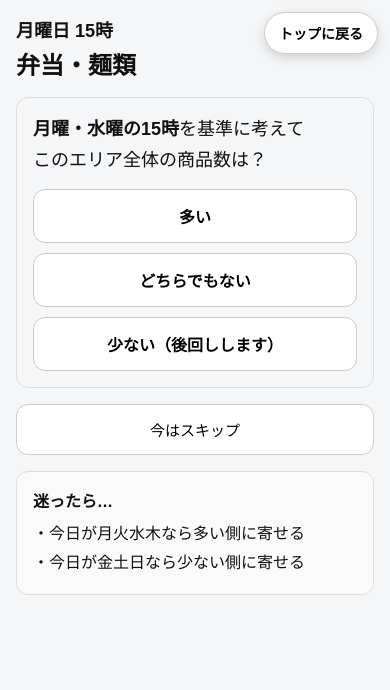
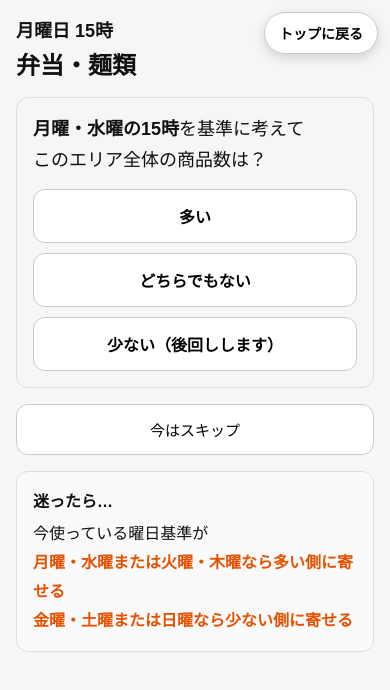
Before and after one commit to doribar/nebiki-helper, a React (Vite) app: page / in a window 390 px wide. Both pictures are taken after a click on the button "弁当・麺類から開始". Shown: the top 690 px of the page. Built offline with nearby package versions, Linux system fonts and the light colour scheme.

Commit message:
phone test

```diff
--- a/src/components/screens/AreaJudgeScreen.tsx
+++ b/src/components/screens/AreaJudgeScreen.tsx
@@ -146,10 +146,14 @@ export function AreaJudgeScreen({
       >
         <div style={{ fontWeight: 800, marginBottom: 8 }}>迷ったら…</div>
         <div style={{ lineHeight: 1.8 }}>
-          ・今日が月火水木なら多い側に寄せる
-          <br />
-          ・今日が金土日なら少ない側に寄せる
-        </div>
+  <div>今使っている曜日基準が</div>
+  <div style={{ color: "#e65100", fontWeight: 700 }}>
+    月曜・水曜または火曜・木曜なら多い側に寄せる
+  </div>
+  <div style={{ color: "#e65100", fontWeight: 700 }}>
+    金曜・土曜または日曜なら少ない側に寄せる
+  </div>
+</div>
       </section>
 
 
--- a/src/components/screens/RateDisplayScreen.tsx
+++ b/src/components/screens/RateDisplayScreen.tsx
@@ -236,13 +236,13 @@ const referencePrefix = basisGuide.referenceText.replace("を基準に考えて"
   ・分かれていなければ
 </div>
 <div style={{ lineHeight: 1.8 }}>
-  <span style={{ color: "#e65100", fontWeight: 700 }}>
-    今日が月火水木なら多い側に寄せる
-  </span>
-  <br />
-  <span style={{ color: "#e65100", fontWeight: 700 }}>
-    今日が金土日なら少ない側に寄せる
-  </span>
+  <div>今使っている曜日基準が</div>
+  <div style={{ color: "#e65100", fontWeight: 700 }}>
+    月曜・水曜または火曜・木曜なら多い側に寄せる
+  </div>
+  <div style={{ color: "#e65100", fontWeight: 700 }}>
+    金曜・土曜または日曜なら少ない側に寄せる
+  </div>
 </div>
 </section>
 
--- a/src/domain/discount.ts
+++ b/src/domain/discount.ts
@@ -48,11 +48,11 @@ export function getNormalTimeRateDisplay(params: {
 
   return {
     many: toRateLine(
-      `${manyRate}%`,
-      manyRate === 20
-        ? "前回も多かった商品は30%（5個以下は除く）"
-        : undefined
-    ),
+  `${manyRate}%`,
+  params.discountTime !== "15" && manyRate === 20
+    ? "前回も多かった商品は30%（5個以下は除く）"
+    : undefined
+),
     few: toRateLine("引かない"),
     normal:
       normalRate > 0 ? toRateLine(`${normalRate}%`) : toRateLine("引かない"),
--- a/src/domain/weekdayBase.ts
+++ b/src/domain/weekdayBase.ts
@@ -59,7 +59,10 @@ function getNightAdjustedWeekdayBase(
   weekday: number,
   discountTime: DiscountTime
 ): WeekdayBaseLabel {
-  if (weekday === 0 && (discountTime === "18" || discountTime === "19")) {
+  if (
+    weekday === 0 &&
+    (discountTime === "17" || discountTime === "18" || discountTime === "19")
+  ) {
     return "火木";
   }
 
@@ -116,7 +119,8 @@ export function getWeekdayBaseInfo(
   const original = getNightAdjustedWeekdayBase(weekday, discountTime);
 
 const isSundayNight =
-  weekday === 0 && (discountTime === "18" || discountTime === "19");
+  weekday === 0 &&
+  (discountTime === "17" || discountTime === "18" || discountTime === "19");
 
 const warmedBase =
   isTemp16to25(weather.tempLevel) && !isSundayNight
```
